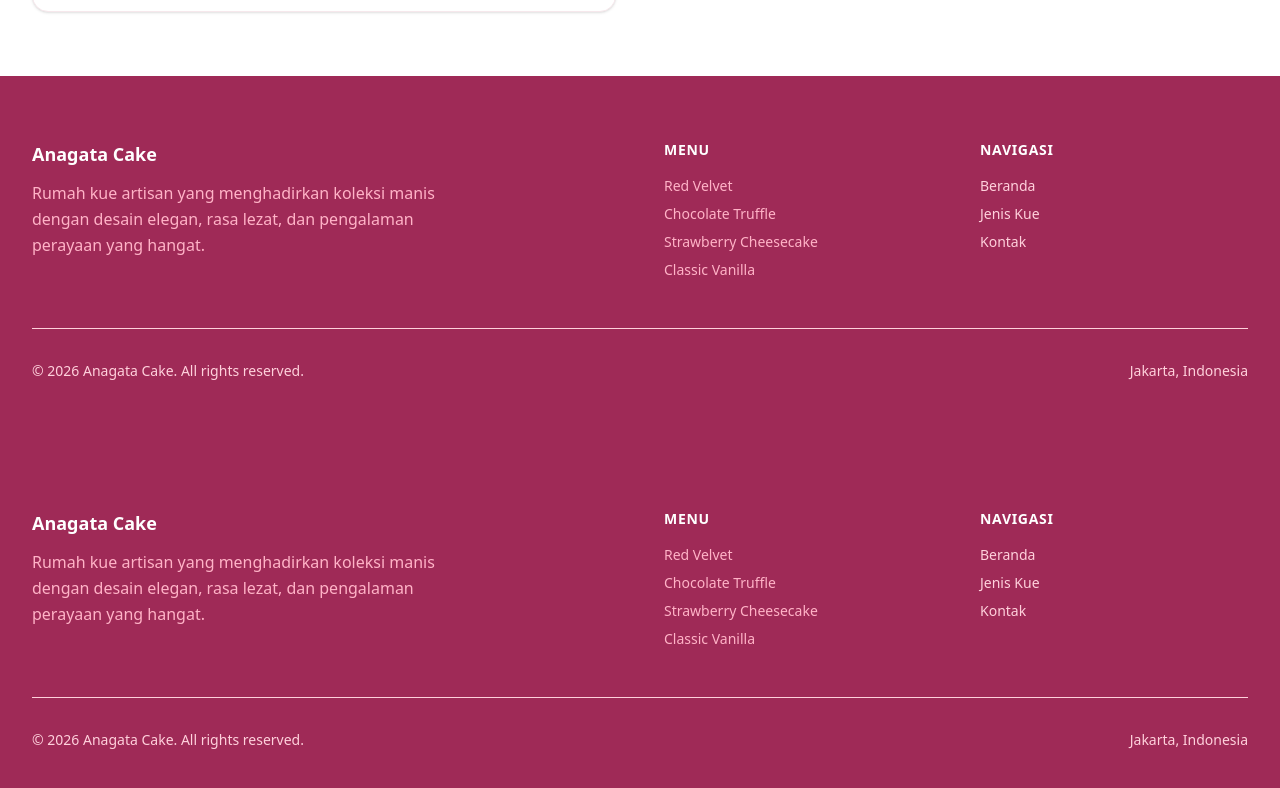
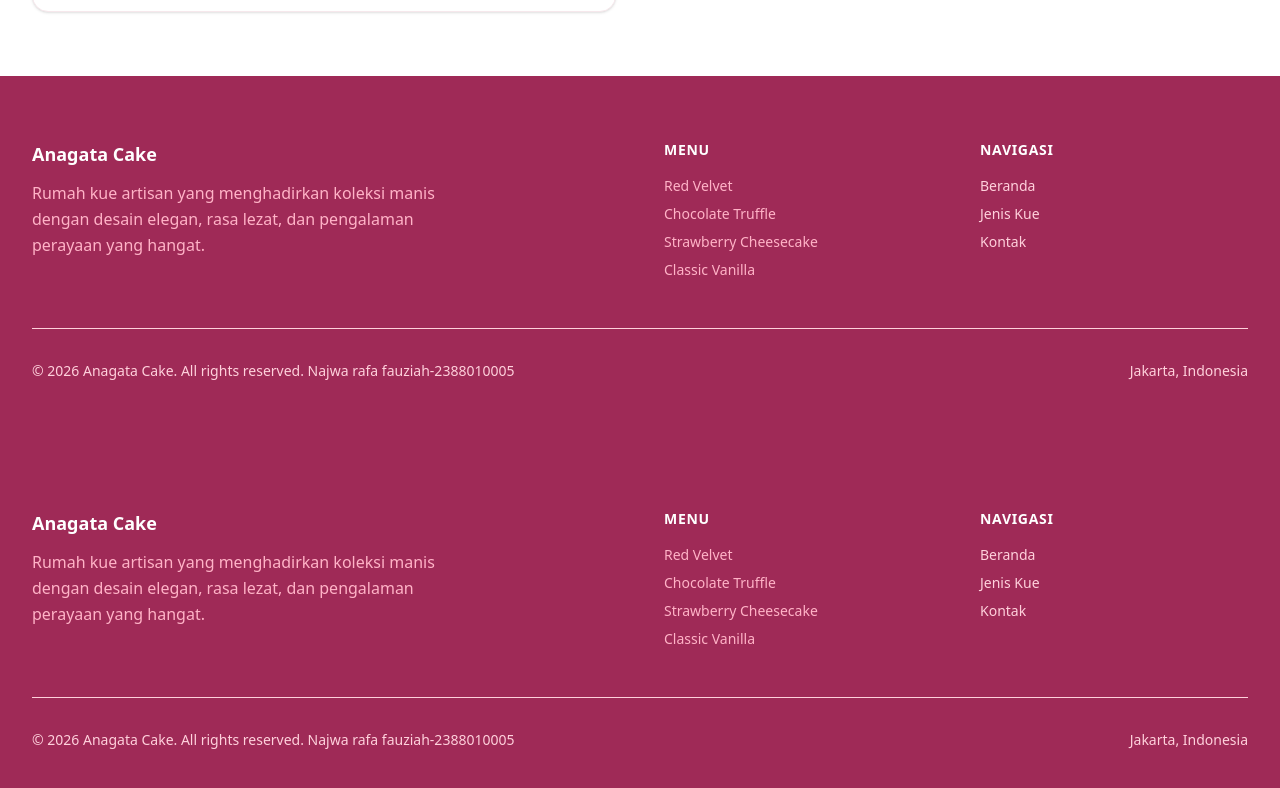
Before and after one commit to njwrafafzh/UAS-Administrasi-Server, a Next.js app in the folder web-dinamis/: page /contact in a window 1280 px wide. Shown: the part 979-1767 px from the top of the page. Built offline with nearby package versions, Linux system fonts and the light colour scheme.

Commit message:
commit 11

```diff
--- a/web-dinamis/src/components/Footer.tsx
+++ b/web-dinamis/src/components/Footer.tsx
@@ -52,7 +52,7 @@ export default function Footer() {
         </div>
 
         <div className="border-t border-primary-800 mt-12 pt-8 flex flex-col md:flex-row items-center justify-between text-sm text-primary-300">
-          <p>© {new Date().getFullYear()} Anagata Cake. All rights reserved.</p>
+          <p>© {new Date().getFullYear()} Anagata Cake. All rights reserved. Najwa rafa fauziah-2388010005</p>
           <p className="mt-2 md:mt-0">Jakarta, Indonesia</p>
         </div>
       </div>
```
